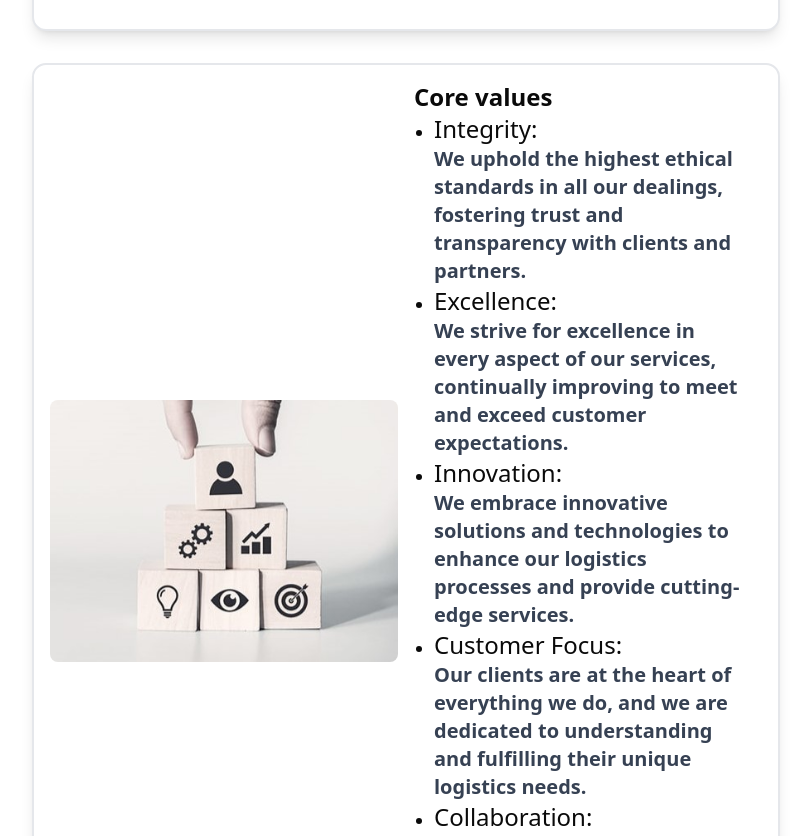
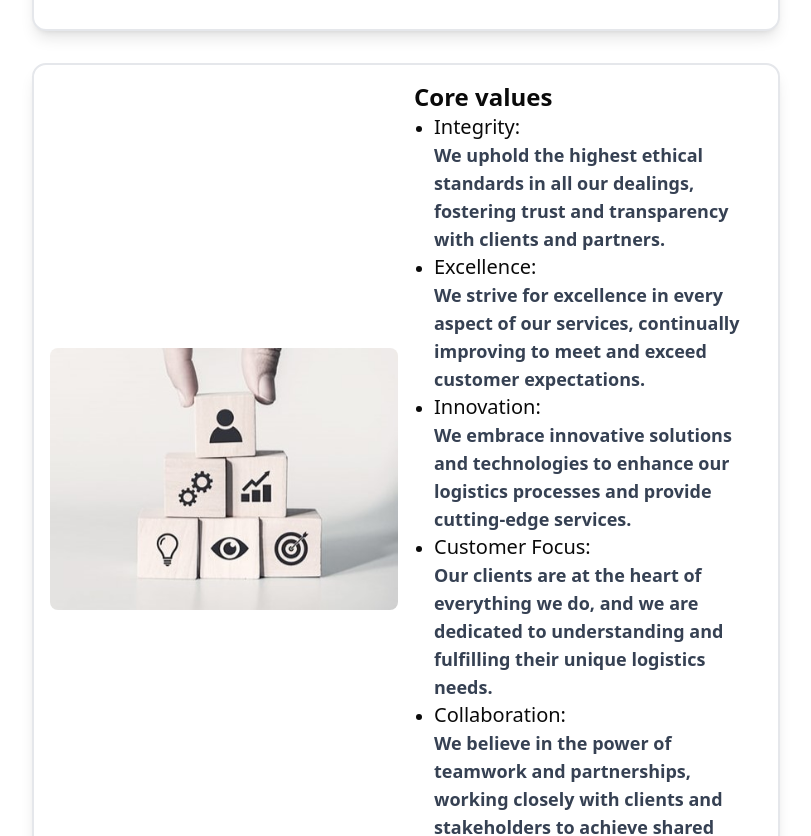
Before and after one commit to hianshul07/Trukkify, a Next.js app: page /about in a window 1280 px wide. Shown: the part 3469-4305 px from the top of the page, without its empty margins (234-1045 px from the left). Built offline with nearby package versions, Linux system fonts and the light colour scheme; a web font is replaced by a local one.

Commit message:
font check

```diff
--- a/src/app/about/page.jsx
+++ b/src/app/about/page.jsx
@@ -136,15 +136,15 @@ const About = () => {
 						<h4 className="text-2xl text-center lg:text-left">Core values</h4>
 						<ul className="list-disc px-5 pb-2">
 							<li>
-								<span className="text-2xl font-normal">Integrity:</span>{' '}
-								<p className="text-xl text-gray-700">
+								<span className="text-2xl lg:text-xl font-normal">Integrity:</span>{' '}
+								<p className="text-xl lg:text-lg text-gray-700">
 									We uphold the highest ethical standards in all our dealings,
 									fostering trust and transparency with clients and partners.
 								</p>
 							</li>
 							<li>
-								<span className="text-2xl font-normal">Excellence:</span>{' '}
-								<p className="text-xl text-gray-700">
+								<span className="text-2xl lg:text-xl font-normal">Excellence:</span>{' '}
+								<p className="text-xl lg:text-lg text-gray-700">
 									{' '}
 									We strive for excellence in every aspect of our services,
 									continually improving to meet and exceed customer
@@ -152,15 +152,15 @@ const About = () => {
 								</p>
 							</li>
 							<li>
-								<span className="text-2xl font-normal">Innovation:</span>
-								<p className="text-xl text-gray-700">
+								<span className="text-2xl lg:text-xl font-normal">Innovation:</span>
+								<p className="text-xl lg:text-lg text-gray-700">
 									We embrace innovative solutions and technologies to enhance
 									our logistics processes and provide cutting-edge services.
 								</p>
 							</li>
 							<li>
-								<span className="text-2xl font-normal">Customer Focus:</span>{' '}
-								<p className="text-xl text-gray-700">
+								<span className="text-2xl lg:text-xl font-normal">Customer Focus:</span>{' '}
+								<p className="text-xl lg:text-lg text-gray-700">
 									{' '}
 									Our clients are at the heart of everything we do, and we are
 									dedicated to understanding and fulfilling their unique
@@ -168,8 +168,8 @@ const About = () => {
 								</p>
 							</li>
 							<li>
-								<span className="text-2xl font-normal">Collaboration:</span>{' '}
-								<p className="text-xl text-gray-700">
+								<span className="text-2xl lg:text-xl font-normal">Collaboration:</span>{' '}
+								<p className="text-xl lg:text-lg text-gray-700">
 									{' '}
 									We believe in the power of teamwork and partnerships, working
 									closely with clients and stakeholders to achieve shared
```
